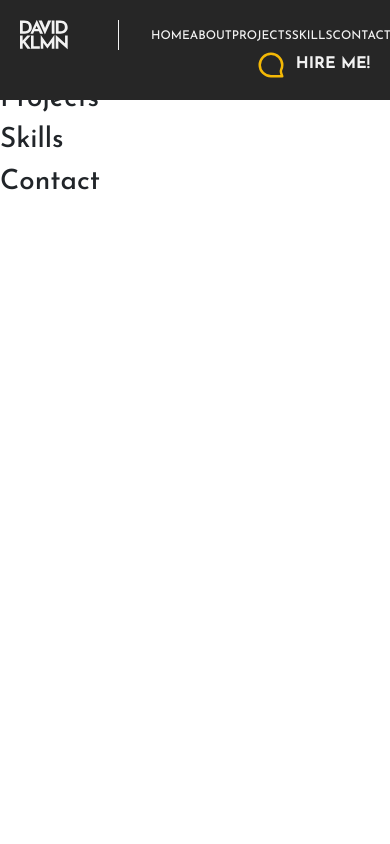
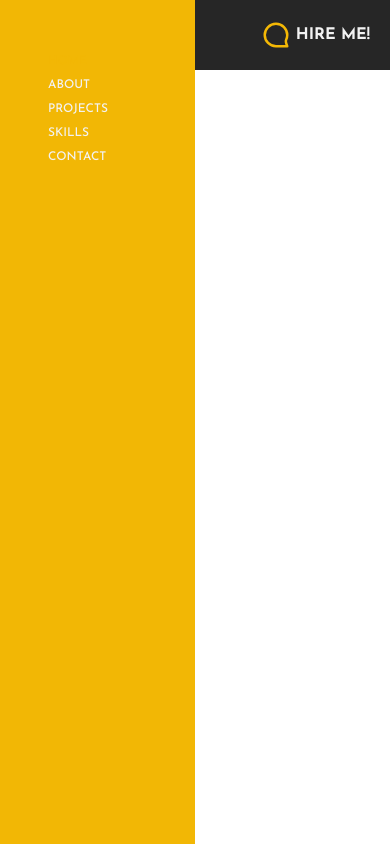
Before and after one commit to davidklmn/portfolio, a React (Create React App) app: page / in a window 390 px wide. Built offline with nearby package versions, Linux system fonts and the light colour scheme.

Commit message:
Added navigation hover effects

```diff
--- a/src/components/Navigation.js
+++ b/src/components/Navigation.js
@@ -9,7 +9,7 @@ export default function Navigation(){
         <a href='/'><Logo className='logo'/></a>
         <div className='navlink'>
           <ul>
-            <div><a href='#home'>Home</a></div>
+            <div><a href='#home' className='active'>Home</a></div>
             <div><a href='#about'>About</a></div>
             <div><a href='#projects'>Projects</a></div>
             <div><a href='#skills'>Skills</a></div>
@@ -17,7 +17,8 @@ export default function Navigation(){
           </ul>
         </div>
         <div className='cta-container'>
-          <a href='#'><Message className='message'/>Hire Me!</a>
+            <Message className='message'/>
+            <a href='#hireme'>Hire Me!</a>
         </div>
       </div>
     </nav>
--- a/src/components/navigation.css
+++ b/src/components/navigation.css
@@ -6,6 +6,7 @@
     padding: 20px;
     align-items: center;
     background-color: var(--darkgrey);
+    z-index: 9999;
 }
 
 .logo{
@@ -34,6 +35,15 @@
     text-transform: uppercase;
 }
 
+.navlink ul div a:hover {
+    color: var(--darkyellow);
+    transition: 0.1s ease-in;
+}
+
+.navlink ul div a.active {
+    color: var(--darkyellow);
+}
+
 .cta-container {
     display: flex;
     margin-left: auto;
@@ -44,7 +54,7 @@
     height: 30px;
     width: 30px;
     filter: invert(70%) sepia(87%) saturate(980%) hue-rotate(359deg) brightness(97%) contrast(97%);    transform: scaleX(-1);
-    margin-right: 10px;
+    margin-right: 5px;
 }
 
 .cta-container a{
@@ -53,3 +63,17 @@
     color: var(--textcolor);
     text-transform: uppercase;
 }
+
+@media (max-width: 750px){
+    .navlink {
+        position: fixed;
+        inset: 0 30% 0 0;
+        background: var(--darkyellow);
+        padding: 3rem 1rem;
+    }
+
+    .navlink ul {
+        flex-direction: column;
+        align-items: flex-start;
+    }
+}
```
